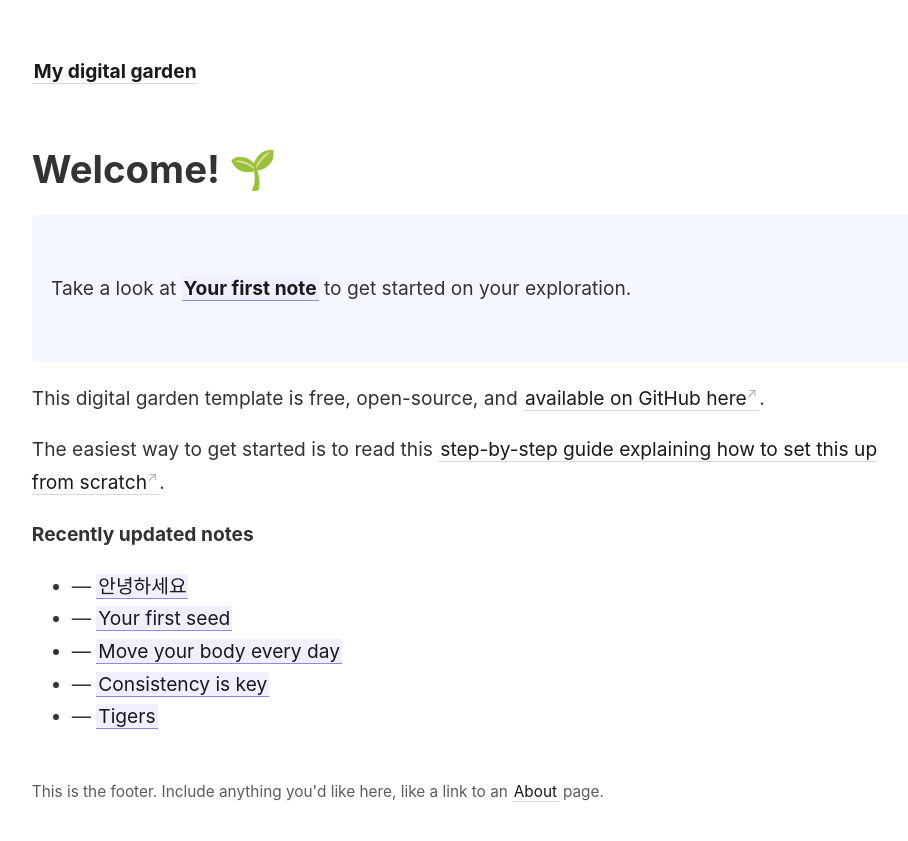
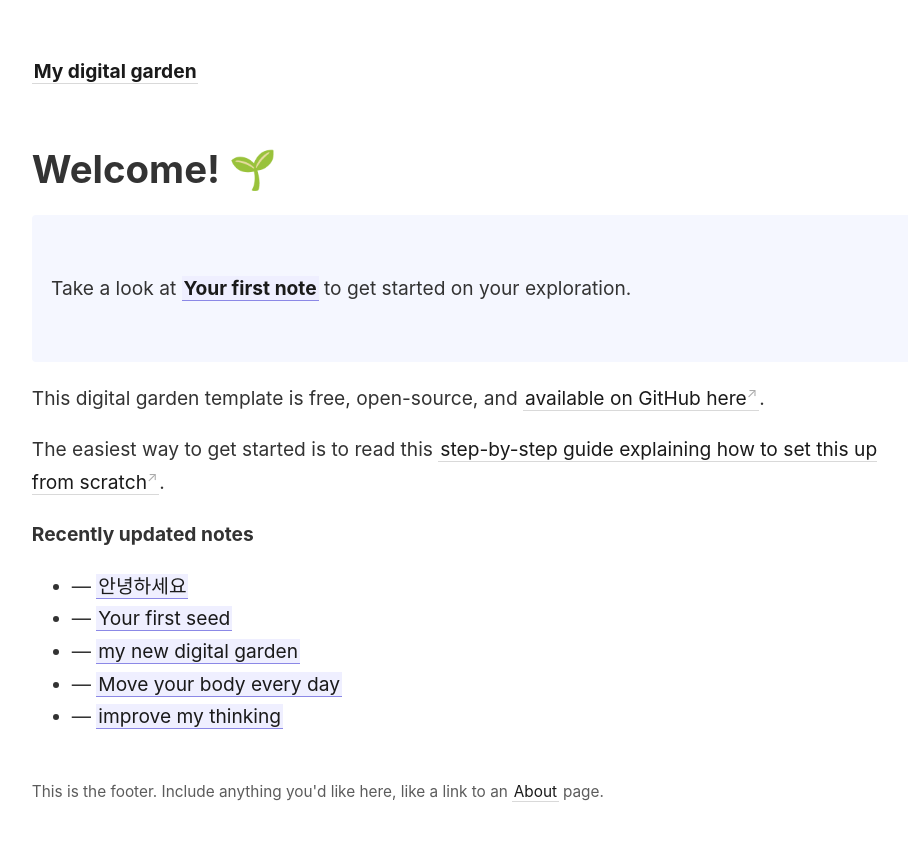
Before and after one commit to naagma5/mbc-test, a Jekyll site: the page built from _pages/index.md, in a window 1280 px wide. Shown: the top 841 px of the page, without its empty margins (45-953 px from the left). Built offline with Jekyll 4.4.1, drawn with Linux system fonts in a browser that asks for light colours.

Commit message:
update digital garden

```diff
--- /dev/null
+++ b/_notes/improve my thinking.md
@@ -0,0 +1,5 @@
+---
+title: improve my thinking
+---
+
+here we go again...
--- a/_notes/MBC/my new digital garden nt.md
+++ b/_notes/my new digital garden.md
@@ -1,3 +1,7 @@
---- title: my new digital gardent nt ---
+---
+title: my new digital garden
+---
+
+
 
 Welcome to my garden! This is where I explore my ideas and share them publicly so others can read and provide feedback to help me [[improve my thinking]].
```
Also changed, not shown: _notes/MBC/improve my thinking.md (deleted, +0 -3 lines), 2 other files.
